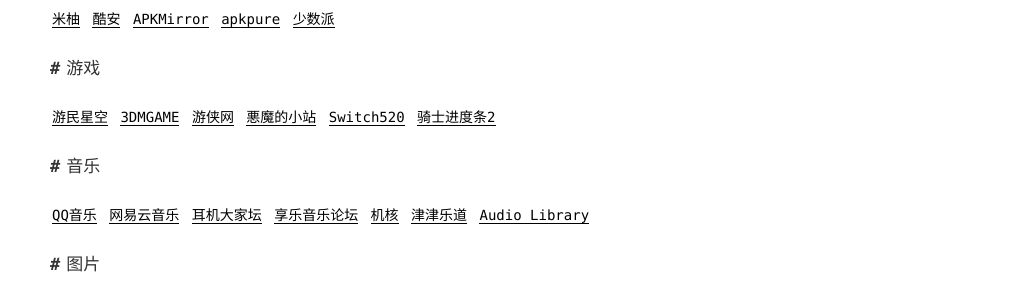
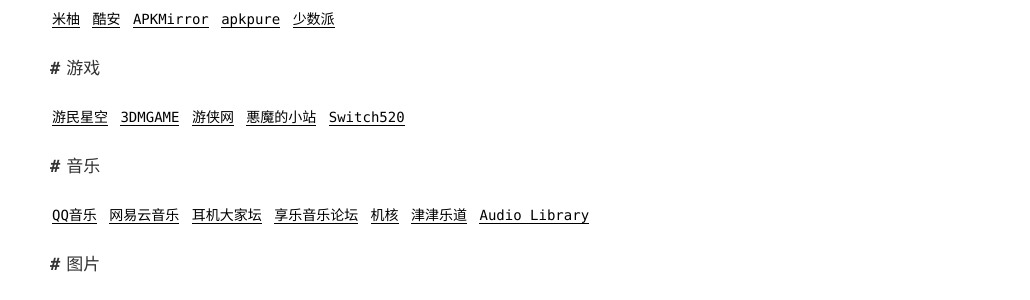
Before and after one commit to admans/admans.github.io, a Jekyll site: the page built from pages/navi.md, in a window 1280 px wide. Shown: the part 445-745 px from the top of the page, without its empty margins (250-1280 px from the left). Built offline with Jekyll 4.4.1, drawn with Linux system fonts in a browser that asks for light colours.

Commit message:
Update navi.md

```diff
--- a/pages/navi.md
+++ b/pages/navi.md
@@ -17,7 +17,7 @@ title: 导航
 
 ## 游戏
 
-[游民星空](http://www.gamersky.com/ "游民星空") [3DMGAME](http://www.3dmgame.com/ "3DMGAME") [游侠网](https://www.ali213.net/ "游侠网") [悪魔的小站](http://www.mubolin.cn:99/ "悪魔的小站") [Switch520](https://sway.office.com/6bbhaAc40C11Q6Gh "Switch520") [骑士进度条2](https://gityxs.github.io/progress-knight2-mod/ "骑士进度条2")
+[游民星空](http://www.gamersky.com/ "游民星空") [3DMGAME](http://www.3dmgame.com/ "3DMGAME") [游侠网](https://www.ali213.net/ "游侠网") [悪魔的小站](http://www.mubolin.cn:99/ "悪魔的小站") [Switch520](https://sway.office.com/6bbhaAc40C11Q6Gh "Switch520")
 
 ## 音乐
 
```
